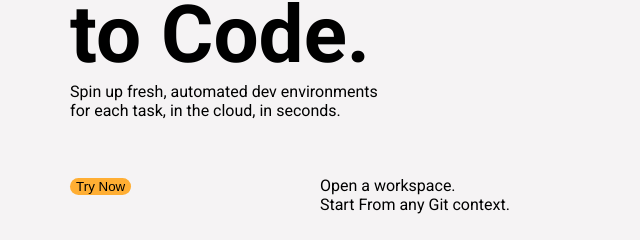
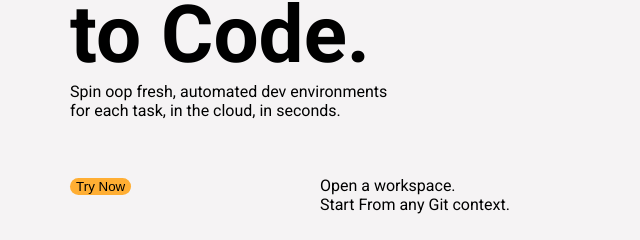
Before and after one commit to monstraaa/Project, a plain HTML site: page index.html in a window 1280 px wide. Shown: the part 239-479 px from the top of the page, 125-765 px from the left. Drawn offline with Linux system fonts and the light colour scheme.

Commit message:
2nd commit

```diff
--- a/index.html
+++ b/index.html
@@ -35,7 +35,7 @@
                     Always Ready<br>to Code.
                 </div>
                 <div class="spin">
-                    Spin up fresh, automated dev environments<br>for each task, in the cloud, in seconds.
+                    Spin oop fresh, automated dev environments<br>for each task, in the cloud, in seconds.
                 </div>
                 <div class="try-now">
                     <button type="button" class="tryNow__button">Try Now</button>
```
